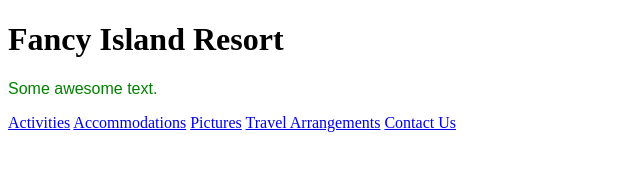
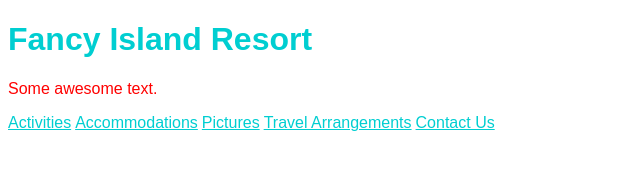
Before and after one commit to gulzatk/island-resort-webpg, a plain HTML site: page index.html in a window 1280 px wide. Shown: the whole page, without its empty margins (0-640 px from the left). Drawn offline with Linux system fonts and the light colour scheme.

Commit message:
Fix accommoaitions paragraph

```diff
--- a/css/styles.css
+++ b/css/styles.css
@@ -1,7 +1,18 @@
 p {
   font-size: 16px;
   font-style: normal;
-  color: Green;
+  color: red;
   font-family: sans-serif;
 
 }
+h1 {
+  font-family: sans-serif;
+  color: darkturquoise;
+}
+a {
+  color: darkturquoise;
+  font-family: sans-serif;
+}
+a:visited {
+  color: teal;
+}
```
Also changed, not shown: accommodations.html (+1 -1 lines).
